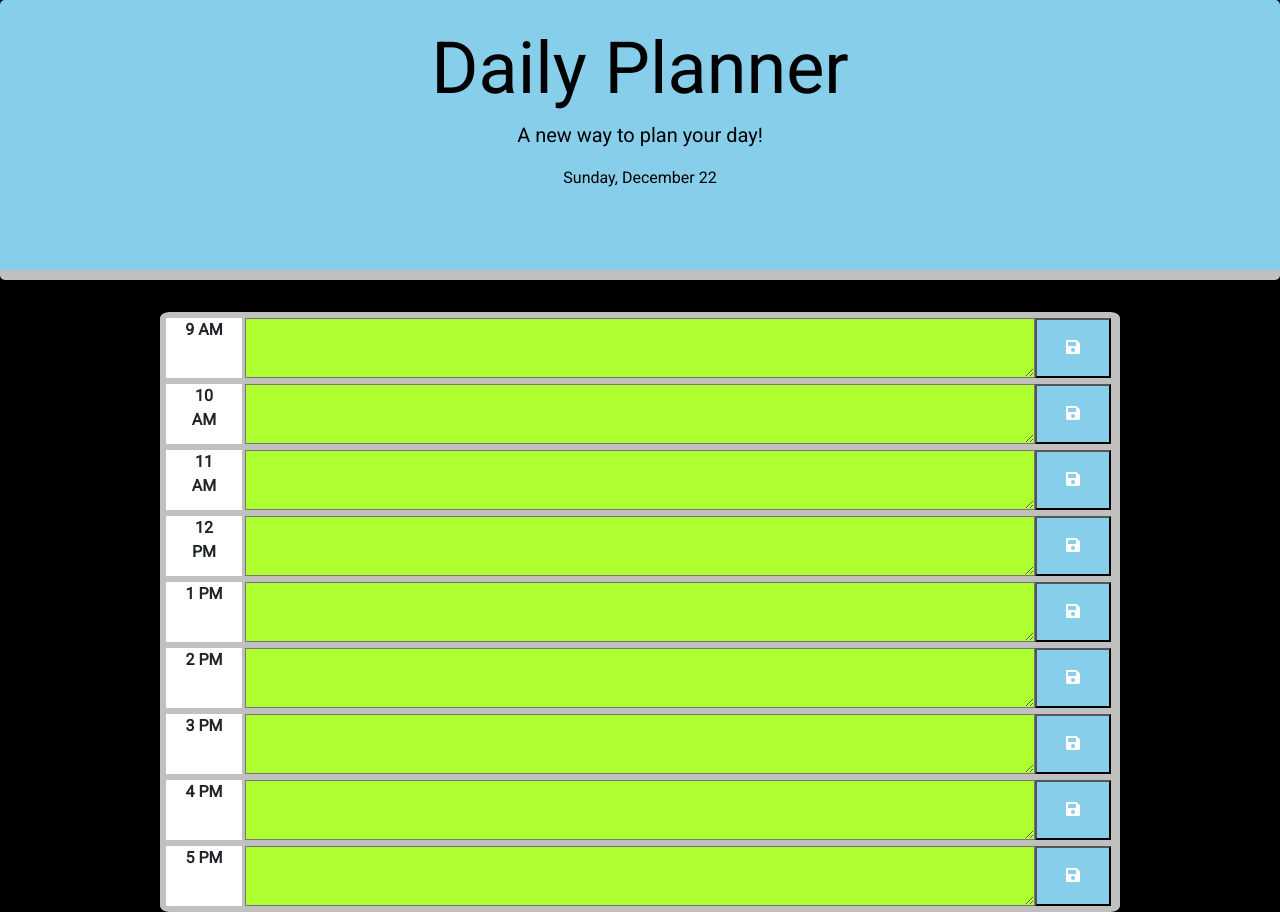
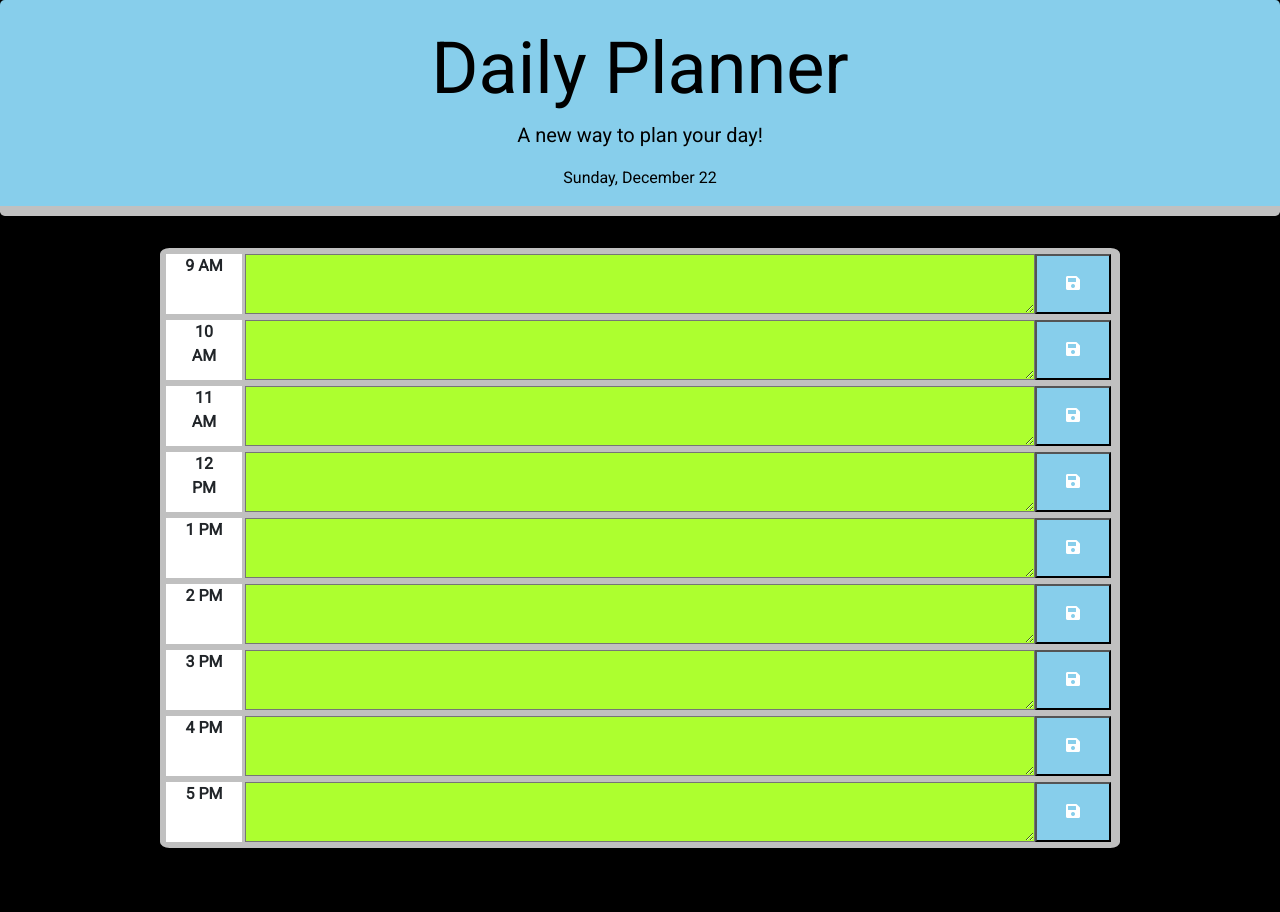
Before and after one commit to TuckerV/daily-planner, a plain HTML site: page index.html in a window 1280 px wide. After the commit the page ends 848 px from the top, so only its background shows below. Drawn offline with nearby package versions, Linux system fonts and the light colour scheme.

Commit message:
Finished Style

```diff
--- a/assets/css/style.css
+++ b/assets/css/style.css
@@ -1,7 +1,7 @@
 .jumbotron {
-    height: 10% !important;
     text-align: center;
     padding-top: 2%;
+    padding-bottom: 0%;
     background-color: skyblue;
     color: black;
     font-family: 'Roboto', sans-serif;
```
